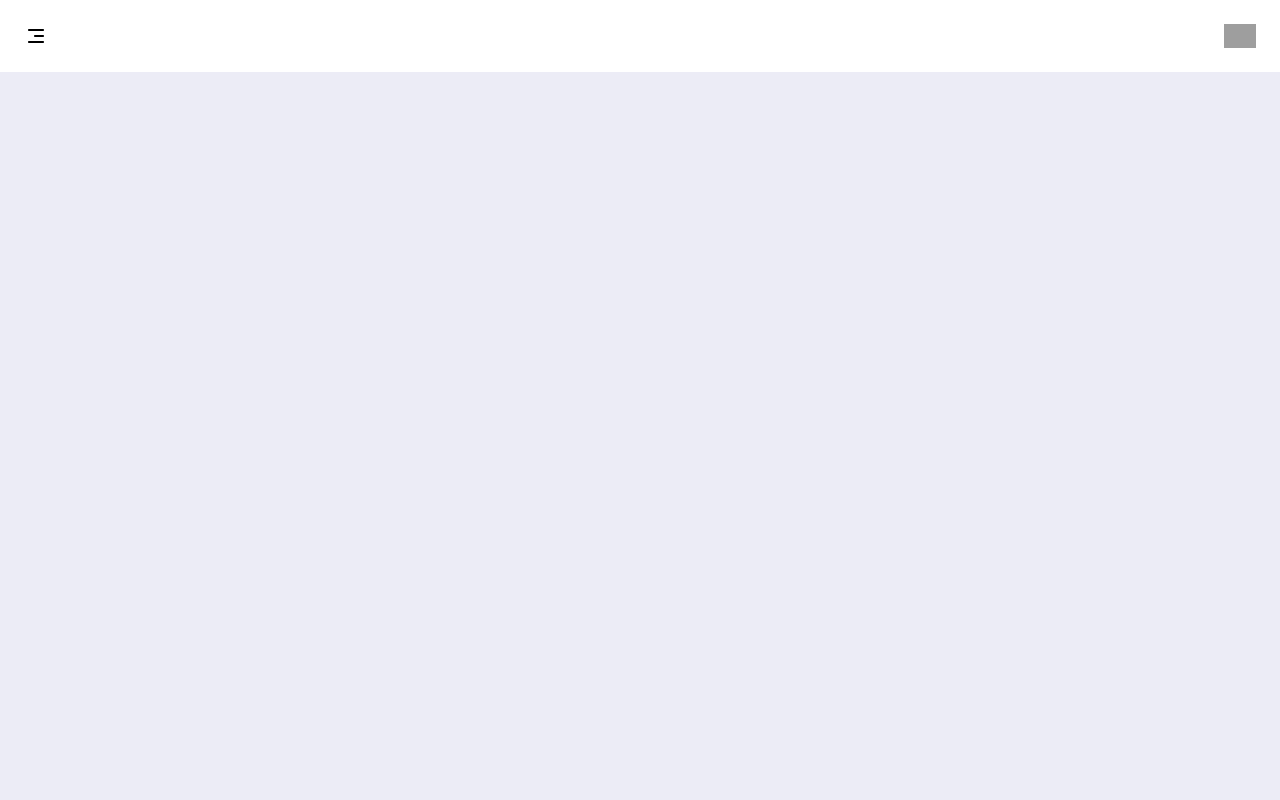
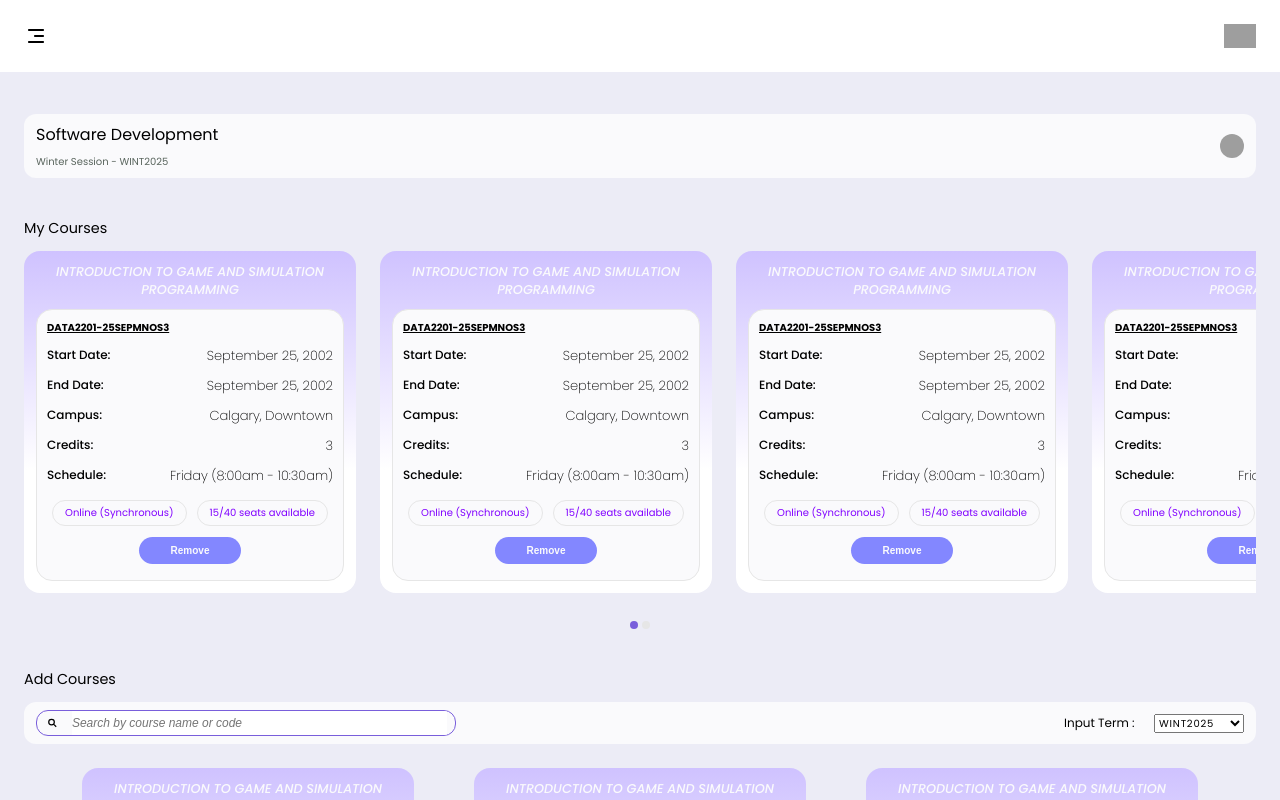
Before and after one commit to caroliantas2109/bow-valley-college-app, a React (Create React App) app: page /registration in a window 1280 px wide. Built offline with nearby package versions, Linux system fonts and the light colour scheme; grey boxes are pictures that could not be loaded.

Commit message:
partial registration page

```diff
--- a/src/App.css
+++ b/src/App.css
@@ -12,10 +12,11 @@
   --main-background: #ECECF6;
   --blue-color: #4754EF;
   --gray-color: #59655D;
+  --gray-2-color: #E6E6E6;
   --orange-100: #ff8700;
   --red-100: #ff003a;
   --blue-90: #19acff;
-  --purple-90: #795edb
+  --purple-90: #795edb;
 }
 
 .App{
@@ -29,11 +30,18 @@
   background-color: var(--main-background);
   font-family: "Poppins", sans-serif;
   position: relative;
+  overflow-y: scroll;
 }
 
 .flex-row-space-between{
   display: flex;
   flex-direction: row;
+  justify-content: space-between;
+}
+
+.flex-col-space-between{
+  display: flex;
+  flex-direction: column;
   justify-content: space-between;
 }
 
@@ -49,6 +57,18 @@
   align-items: center;
 }
 
+.flex-col-gap-12{
+  display: flex;
+  flex-direction: row;
+  column-gap: 12px;
+}
+
+.flex-col-gap-10{
+  display: flex;
+  flex-direction: column;
+  row-gap: 10px;
+}
+
 .logo-holder{
   width: 32px;
 }
@@ -57,13 +77,12 @@
   width: 100%;
 }
 
-
 .text-heading{
   font-family: "Inter", sans-serif;;
 }
 
 .text-body{
-    font-family: "Poppins", sans-serif;
+  font-family: "Poppins", sans-serif;
 }
 
 .fs-big-2{
@@ -72,6 +91,14 @@
 
 .fs-mid-1{
   font-size: 18px;
+}
+
+.fs-small-0{
+  font-size: 10px;
+}
+
+.text-gray{
+  color: var(--gray-color);
 }
 
 .fw-xxl{
@@ -84,6 +111,12 @@
 
 .capitalize-text{
   text-transform: capitalize;
+}
+
+.container{
+  padding: 8px 24px;
+  max-width: 1400px;
+  margin: 0 auto;
 }
 
 .orange-gradient-text {
@@ -100,11 +133,14 @@
   color: transparent;
 }
 
+button{
+  border: none;
+}
+
 .btn1{
   margin-top: 48px;
   padding: 10px 40px;
   border-radius: 12px;
-  border: none;
   background-image: linear-gradient(90deg, #ff8700, #ff9f33);
   color: var(--white-color);
   transition: transform 0.2s ease-in;
@@ -116,7 +152,19 @@
 }
 
 .btn-holder{
-
   overflow: hidden;
   display: inline-block;
 }
+
+.btn2{
+  padding: 8px 32px;
+  color: var(--white-color);
+  font-weight: 800;
+  font-size: 10px;
+  border-radius: 16px;
+  background-color: #8387FF;
+}
+
+.scrollbar{
+  scrollbar-width: none;
+}
--- a/src/App.js
+++ b/src/App.js
@@ -3,6 +3,7 @@ import './App.css';
 
 //------------------------pages -------------------------------
 import HomePage from './pages/home/home-page.jsx';
+import Registration from './pages/student/registration/student-registration.jsx';
 
 //------------------components---------------------------------
 import NavBar from './components/navbar/navbar.jsx';
@@ -50,6 +51,7 @@ function App() {
       <main className='main' onClick={()=> openCloseNavBar(false)}>
         <Routes>
           <Route index={true} element={<HomePage />} />
+          <Route path='/registration' element={<Registration/>} />
         </Routes>
       </main>
 
--- /dev/null
+++ b/src/components/card/card.jsx
@@ -0,0 +1,64 @@
+import styles from './card.module.css'
+
+function Card(props) {
+    return <div className={`${styles.card} flex-col-gap-10`}>
+        <p className={styles.header}>
+            introduction to game and simulation programming
+        </p>
+
+        <div className={styles.mainContent}>
+            <p className={` ${styles.tinyTitle}`}>data2201-25sepmnos3</p>
+
+            <div className={`${styles.content} flex-col-gap-10`}>
+                <div className={`${styles.contentHolder} flex-row-space-between`}>
+                    <span className={styles.contentTitle}>
+                        Start Date:
+                    </span>
+                    <span className={styles.contentValue}>
+                        September 25, 2002
+                    </span>
+                </div>
+                <div className={`${styles.contentHolder} flex-row-space-between`}>
+                    <span className={styles.contentTitle}>
+                        End Date:
+                    </span>
+                    <span className={styles.contentValue}>
+                        September 25, 2002
+                    </span>
+                </div>
+                <div className={`${styles.contentHolder} flex-row-space-between`}>
+                    <span className={styles.contentTitle}>
+                        Campus:
+                    </span>
+                    <span className={styles.contentValue}>
+                        Calgary, Downtown
+                    </span>
+                </div>
+                <div className={`${styles.contentHolder} flex-row-space-between`}>
+                    <span className={styles.contentTitle}>
+                        Credits:
+                    </span>
+                    <span className={styles.contentValue}>
+                        3
+                    </span>
+                </div>
+                <div className={`${styles.contentHolder} flex-row-space-between`}>
+                    <span className={styles.contentTitle}>
+                        Schedule:
+                    </span>
+                    <span className={styles.contentValue}>
+                        Friday (8:00am - 10:30am)
+                    </span>
+                </div>
+            </div>
+
+            <div className={`${styles.others} flex-center-all`}>
+                <div className={styles.pill}>Online (Synchronous)</div>
+                <div className={styles.pill}> 15/40 seats available</div>
+                <button className={`btn2`}>Remove</ button>
+            </div>
+        </div>
+    </div>
+}
+
+export default Card
--- /dev/null
+++ b/src/components/card/card.module.css
@@ -0,0 +1,67 @@
+.card{
+    background-image: linear-gradient(180deg, #CFC2FF 0%, #FFFFFF 64%);
+    height: 342px;
+    width: 332px;
+    min-width: 332px;
+    border-radius: 16px;
+    padding: 12px;
+}
+
+.header{
+    font-style: italic;
+    font-weight: 500;
+    font-size: 0.8rem;
+    text-transform: uppercase;
+    text-align: center;
+    color: var(--white-color);
+}
+
+.mainContent{
+    border: 1px solid #E6E6E6;
+    height: 100%;
+    border-radius: 16px;
+    background-color: var(--white-color);
+    padding: 10px;
+    display: flex;
+    flex-direction: column;
+}
+
+.tinyTitle{
+    color: black;
+    font-size: 10px;
+    text-transform: uppercase;
+    text-decoration:underline;
+    font-weight: 700;
+}
+
+.content{
+    margin-top: 10px;
+}
+
+.contentTitle{
+    font-size: 12px;
+    font-weight:500;
+}
+
+.contentValue{
+    font-size: 13px;
+    font-weight: 200;
+}
+
+.others{
+    flex: 1;
+    flex-wrap: wrap;
+    column-gap: 10px;
+    padding-top: 8px;
+}
+
+.pill{
+    display: flex;
+    align-items: center;
+    padding: 0 12px;
+    color: #8000FF;
+    border: 1px solid #E6E6E6;
+    border-radius: 24px;
+    font-size: 10px;
+    height: 26px;
+}
--- /dev/null
+++ b/src/pages/student/registration/student-reg.module.css
@@ -0,0 +1,135 @@
+.registration{
+    padding-top: 42px;
+    display: flex;
+    flex-direction: column;
+    row-gap: 40px;
+}
+
+.topHeader{
+    background-color: var(--white-color);
+    padding: 8px 12px;
+    border-radius: 12px;
+    align-items: center;
+    height: 64px;
+}
+
+.leftPart{
+    height: 100%;
+}
+
+.rightPart{
+    height: 24px;
+}
+
+.clientImageHolder{
+    height: 100%;
+    border-radius: 50%;
+    overflow: hidden;
+}
+
+.clientImage{
+    height: 100%;
+    aspect-ratio: 1;
+}
+
+.regPageTitle{
+    margin-bottom: 12px;
+    font-size: .9rem;
+    font-weight: 400;
+}
+
+.cardSlideShow{
+    padding-bottom: 12px;
+    display: flex;
+    flex-direction: row;
+    column-gap: 24px;
+    overflow-x: scroll;
+    overscroll-behavior-x: contain; /* optional nicety */
+    -webkit-overflow-scrolling: touch; /* smoother on iOS */
+}
+
+.navCircles{
+    width: 20px;
+    margin:0 auto;
+    padding-top: 16px;
+}
+
+.navCircle{
+    width: 8px;
+    aspect-ratio: 1;
+    border-radius: 50%;
+}
+
+.circle1{
+    background-color: var(--purple-90);
+}
+
+.circle2{
+    background-color: var(--gray-2-color);
+}
+
+.searchBarTop{
+    overflow: hidden;
+    height: 42px;
+}
+
+.searchBarHolder{
+    border: 1px solid var(--purple-90);
+    padding: 0 8px;
+    width: 50%;
+    border-radius: 12px;
+    max-width: 420px;
+    min-width: 140px;
+    height: 100%;
+    align-items: center;
+    overflow: hidden;
+}
+
+.searchInput{
+    height: 100%;
+    width: 100%;
+    font-size: 12px;
+    border: none;
+}
+
+.searchInput::placeholder{
+    font-size: 12px;
+    font-style: italic;
+}
+
+.sortBarHolder{
+    width: 180px;
+}
+
+.sortBarHolder span{
+    font-size: 12px;
+}
+
+.sortTerm{
+    width: 50%;
+    font-size: 10px;
+    letter-spacing: 0.05rem;
+    font-family: "Poppins", sans-serif;
+}
+
+.courseList{
+    margin-top: 24px;
+    min-height: 380px;
+    display: flex;
+    flex-direction: row;
+    flex-wrap: wrap;
+    justify-content: center;
+    row-gap: 24px;
+    column-gap: 60px;
+}
+
+.courseListPages{
+    width: fit-content;
+    margin: 0 auto;
+    padding: 24px 0;
+}
+
+.courseListPages span{
+    margin-right: 4px;
+    font-size: 12px;
+}
--- /dev/null
+++ b/src/pages/student/registration/student-registration.jsx
@@ -0,0 +1,84 @@
+import styles from './student-reg.module.css';
+import Card from '../../../components/card/card';
+
+/*Icons*/
+import { GrFormSearch } from "react-icons/gr";
+function Registration(props){
+
+    return <div className={`container ${styles.registration}`}>
+        <div className={`flex-row-space-between ${styles.topHeader}`}>
+            <div className={`${styles.leftPart} flex-col-space-between`}>
+                <p>Software Development</p>
+                <p className={`fs-small-0 text-gray`}>Winter Session - WINT2025</p>
+            </div>
+
+            <div className={`${styles.rightPart} flex-col-gap-12`}>
+                <div className={`${styles.clientImageHolder}`}>
+                    <img
+                    src="https://images.wallpapersden.com/image/download/the-way-of-water-avatar-movie-2022_bW1oaGiUmZqaraWkpJRmbmdlrWZpaWU.jpg"
+                    alt="avatar"
+                    className={`${styles.clientImage}`}
+                    />
+                </div>
+            </div>
+        </div>
+
+        <section>
+            <p className={`${styles.regPageTitle}`}>My Courses</p>
+
+            <div className={`${styles.cardSlideShow} scrollbar`}>
+                <Card></Card>
+                <Card></Card>
+                <Card></Card>
+                <Card></Card>
+                <Card></Card>
+            </div>
+
+            <div className={`${styles.navCircles} flex-row-space-between`}>
+                <div className={`${styles.navCircle} ${styles.circle1}`}></div>
+                <div className={`${styles.navCircle} ${styles.circle2}`}></div>
+            </div>
+        </section>
+
+        <section>
+            <p className={`${styles.regPageTitle}`}>Add Courses</p>
+
+            <div className={`${styles.searchBarTop} ${styles.topHeader} flex-row-space-between`}>
+                <div className={`${styles.searchBarHolder} flex-col-gap-12`}>
+                    <GrFormSearch />
+
+                    <input type="search" name="searchInput" id="searchInput" className={`${styles.searchInput}`} placeholder='Search by course name or code'/>
+                </div>
+
+                <div className={`${styles.sortBarHolder} flex-row-space-between`}>
+                    <span>Input Term :</span>
+
+                    <select name="termSort" id="termSort" className={`${styles.sortTerm}`}>
+                        <option value="0">WINT2025</option>
+                    </select>
+                </div>
+            </div>
+
+            <div className={`${styles.courseList}`}>
+                <Card></Card>
+                <Card></Card>
+                <Card></Card>
+                <Card></Card>
+                <Card></Card>
+                <Card></Card>
+                <Card></Card>
+                <Card></Card>
+            </div>
+
+            <div className={`${styles.courseListPages}`}>
+                <span>1</span>
+                <span>2</span>
+                <span>3</span>
+                <span>4</span>
+            </div>
+
+        </section>
+    </div>
+}
+
+export default Registration
```
